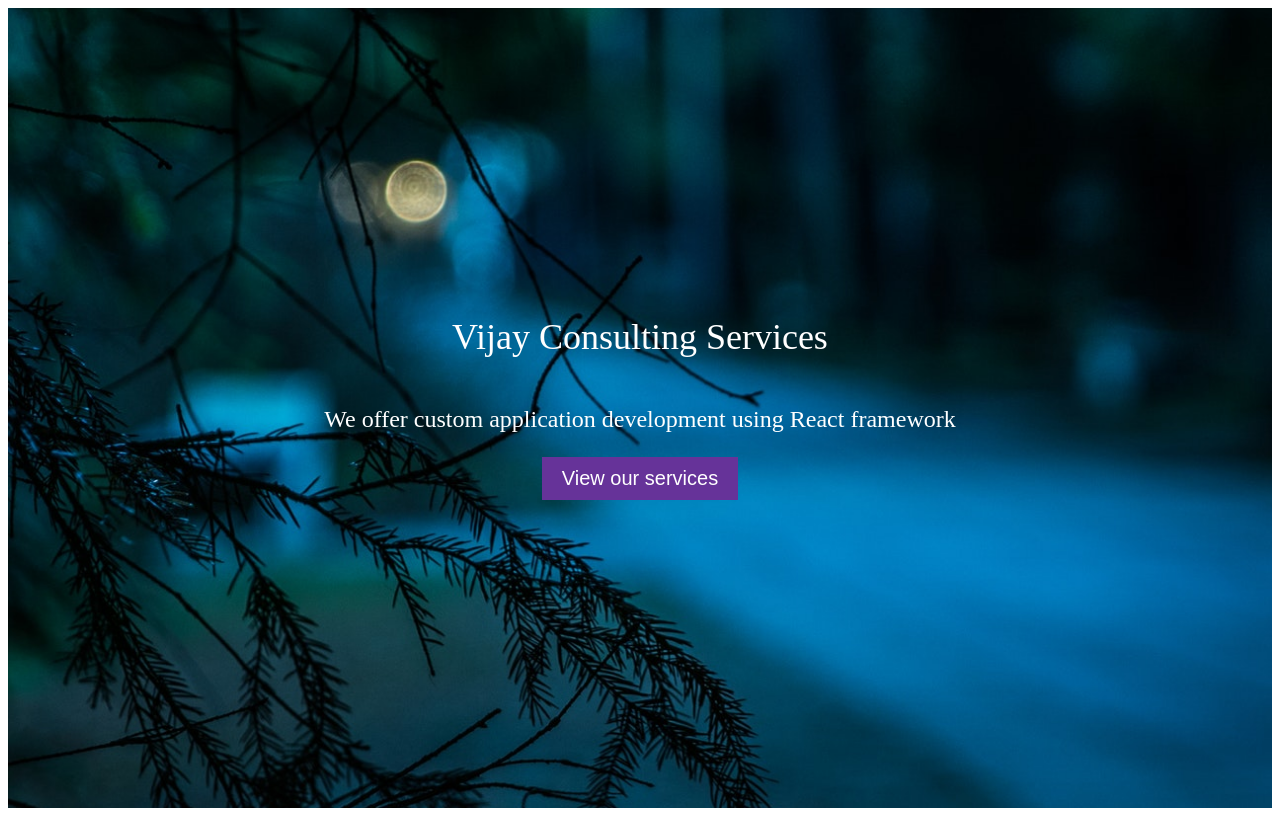
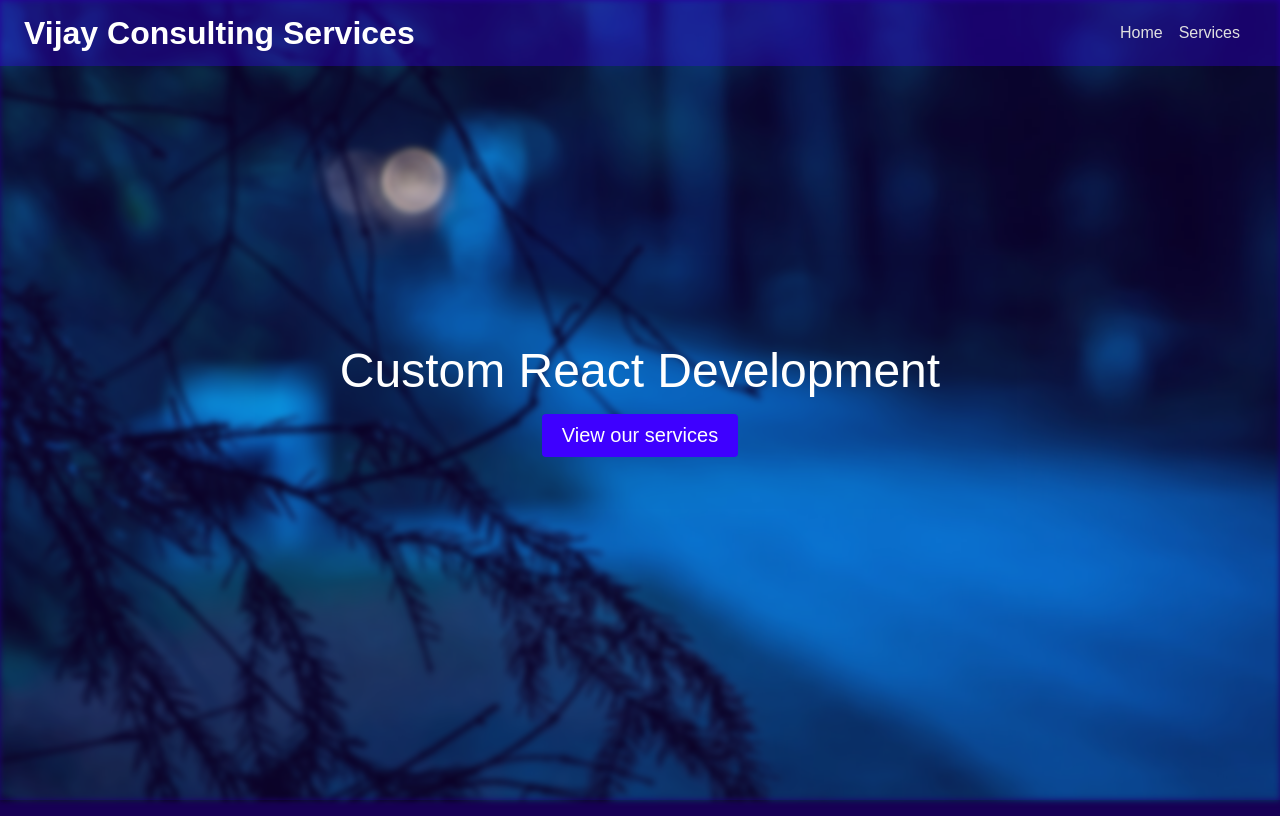
Before and after one commit to vijayst/nextdemo, a Next.js app: page / in a window 1280 px wide. Built offline with nearby package versions, Linux system fonts and the light colour scheme.

Commit message:
modify styles

```diff
--- a/components/layout.js
+++ b/components/layout.js
@@ -1,12 +1,13 @@
 import styles from './layout.module.css';
 import Link from 'next/link';
+import { Fragment } from 'react';
 
 export default function Layout(props) {
     return (
-        <div>
+        <Fragment>
             <header className={styles.header}>
                 <div className={styles.wrapper}>
-                    <h1>
+                    <h1 className={styles.title}>
                         <Link href="/">
                             <a className={styles.titleLink}>
                                 Vijay Consulting Services
@@ -30,6 +31,6 @@
                 </div>
             </header>
             <main>{props.children}</main>
-        </div>
+        </Fragment>
     );
 }
--- a/components/layout.module.css
+++ b/components/layout.module.css
@@ -1,9 +1,20 @@
 .header {
-    background: rebeccapurple;
+    position: fixed;
+    width: 100%;
+    background: rgba(62, 0, 255, 0.3);
+    z-index: 1;
 }
 
 .wrapper {
-    padding: 10px 24px;
+    display: flex;
+    justify-content: space-between;
+    align-items: center;
+    padding: 0.5rem 1.5rem;
+}
+
+.title {
+    margin-block-start: 0;
+    margin-block-end: 0;
 }
 
 .titleLink {
@@ -13,7 +24,6 @@
 
 .menu {
     list-style: none;
-    margin: 24px 0 0 0;
     padding: 0;
 }
 
--- /dev/null
+++ b/pages/_app.js
@@ -0,0 +1,12 @@
+import Layout from '../components/Layout';
+import '../styles/globals.css';
+
+function MyApp({ Component, pageProps }) {
+    return (
+        <Layout>
+            <Component {...pageProps} />
+        </Layout>
+    );
+}
+
+export default MyApp;
--- a/pages/index.js
+++ b/pages/index.js
@@ -4,12 +4,10 @@
 export default function Index() {
     return (
         <div className={styles.home}>
+            <div className={styles.background} />
+            <div className={styles.overlay} />
             <div className={styles.center}>
-                <div className={styles.company}>Vijay Consulting Services</div>
-                <p className={styles.offering}>
-                    We offer custom application development using React
-                    framework
-                </p>
+                <div className={styles.company}>Custom React Development</div>
                 <Link href="/services">
                     <button className={styles.button}>View our services</button>
                 </Link>
--- a/pages/services/[service].js
+++ b/pages/services/[service].js
@@ -1,5 +1,4 @@
 import { Converter } from 'showdown';
-import Layout from '../../components/layout';
 import fs from 'fs';
 
 export default function Service(props) {
@@ -8,10 +7,10 @@
         meta: { title },
     } = props;
     return (
-        <Layout>
+        <div className="container">
             <h1>{title}</h1>
             <div dangerouslySetInnerHTML={{ __html: content }} />
-        </Layout>
+        </div>
     );
 }
 
--- a/pages/services/index.js
+++ b/pages/services/index.js
@@ -1,13 +1,11 @@
 import Link from 'next/link';
-import Layout from '../../components/layout';
 import styles from '../../styles/services.module.css';
 import fs from 'fs';
 import { Converter } from 'showdown';
 
 export default function Services({ services }) {
     return (
-        <Layout>
-            <div>
+        <div className="container">
             <h1>Services</h1>
             <p>View our service offerings:</p>
             <ul className={styles.services}>
@@ -20,7 +18,6 @@
                 ))}
             </ul>
         </div>
-        </Layout>
     );
 }
 
--- /dev/null
+++ b/styles/globals.css
@@ -0,0 +1,25 @@
+body {
+    margin: 0;
+    padding: 0;
+    font-family: Arial, Helvetica, sans-serif;
+    background-color: #170055;
+}
+
+.container {
+    padding: 5rem 1.5rem 2rem 1.5rem;
+    color: #fff;
+    width: 40rem;
+}
+
+h1 {
+    font-size: 2rem;
+    color: #b5ffd9;
+}
+
+h2 {
+    font-size: 1.2rem;
+}
+
+p {
+    color: #ccc;
+}
--- a/styles/home.module.css
+++ b/styles/home.module.css
@@ -4,8 +4,25 @@
     display: flex;
     justify-content: center;
     align-items: center;
+    position: relative;
+}
+
+.background {
+    position: absolute;
+    width: 100%;
+    height: 100%;
     background: url('/images/bg.jpeg') no-repeat center center fixed;
     background-size: cover;
+    filter: blur(3px);
+    z-index: -1;
+}
+
+.overlay {
+    position: absolute;
+    width: 100%;
+    height: 100%;
+    background-color: rgba(62, 0, 255, 0.15);
+    z-index: -1;
 }
 
 .center {
@@ -14,20 +31,22 @@
 }
 
 .company {
-    font-size: 36px;
-}
-
-.offering {
-    font-size: 24px;
-    margin-top: 48px;
+    font-size: 3rem;
+    margin-bottom: 1rem;
 }
 
 .button {
-    background-color: rebeccapurple;
+    background-color: #3e00ff;
     padding: 10px 20px;
     font-size: 20px;
     border: none;
     outline: none;
     color: white;
     cursor: pointer;
+    border-radius: 4px;
+    transition: all 200ms;
 }
+
+.button:hover {
+    background-color: #ae00fb;
+}
```
Also changed, not shown: styles/services.module.css (+6 -6 lines). Lines whose indentation alone changed are shown as unchanged.
